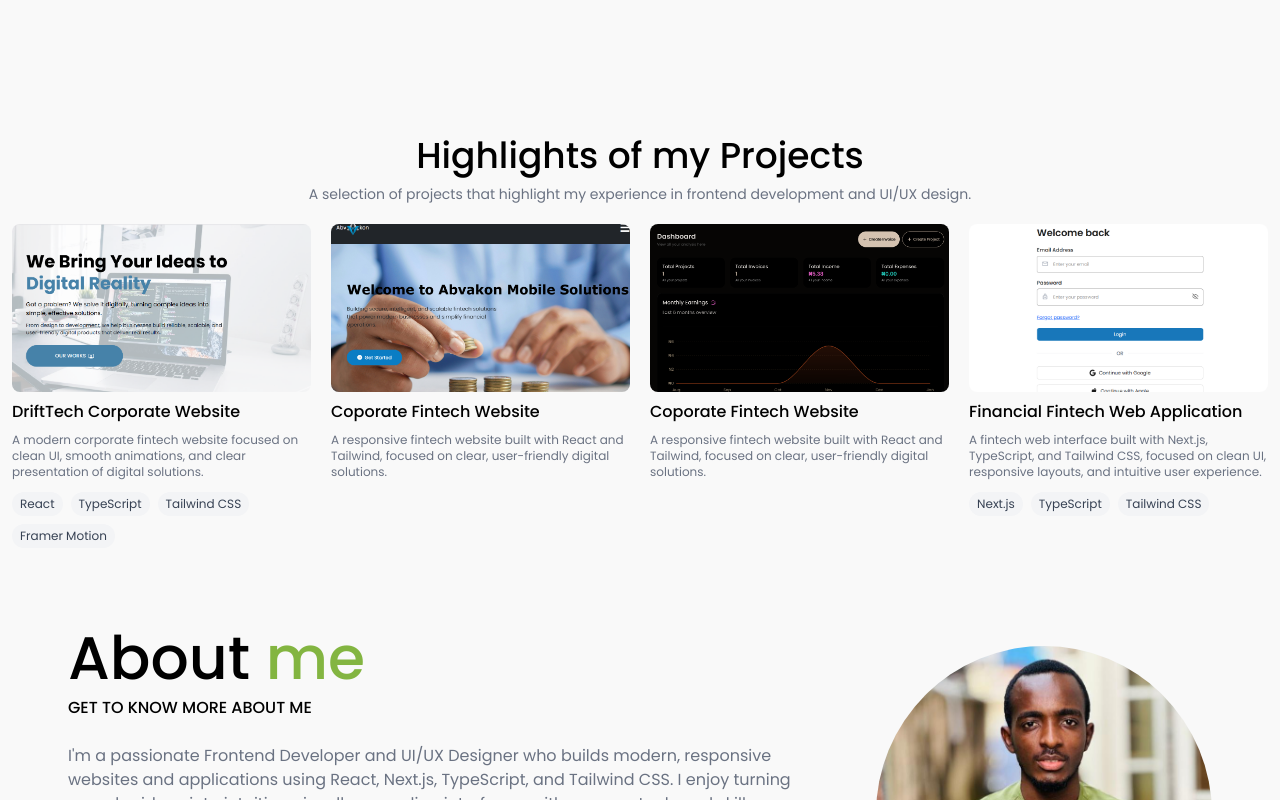
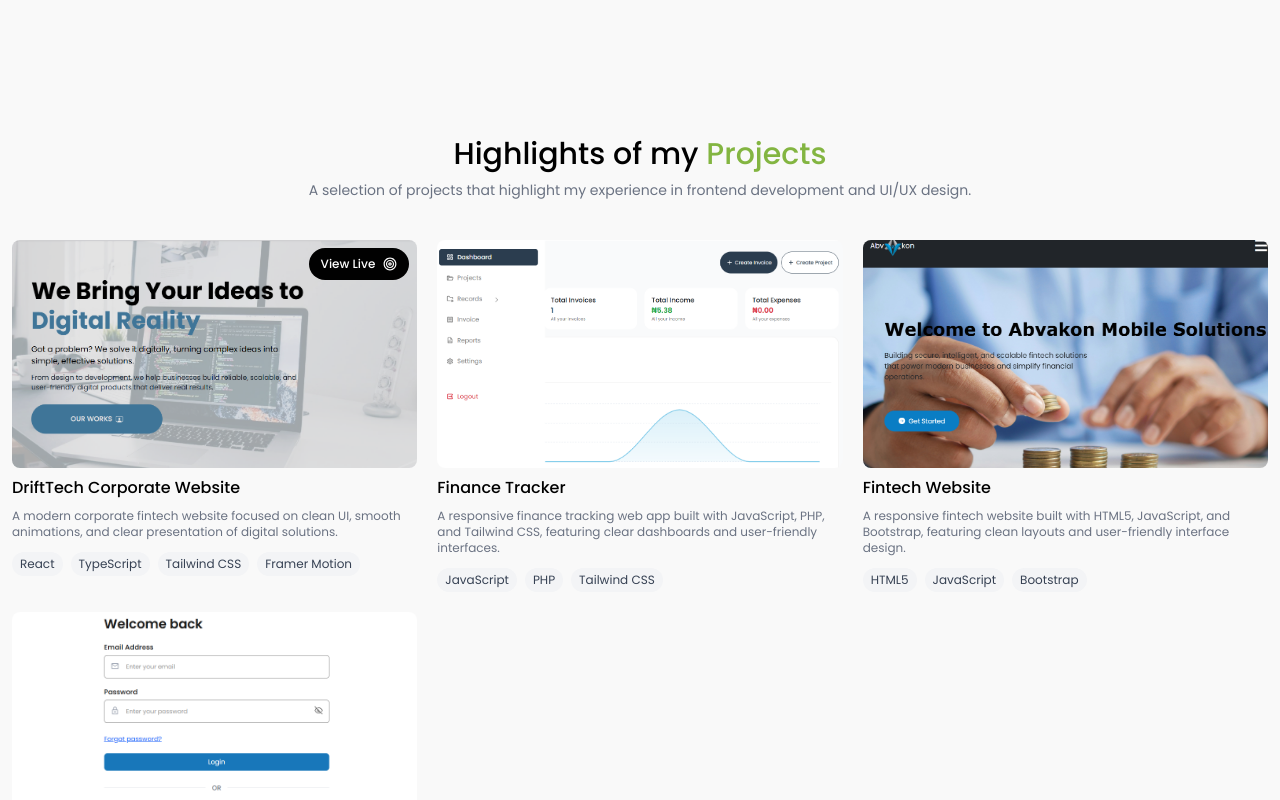
Before and after one commit to Joshua-olagunju/REACT-PORTFOLIO, a React (Vite) app: page / in a window 1280 px wide. Shown: the part 580-1380 px from the top of the page. Built offline with nearby package versions, Linux system fonts and the light colour scheme.

Commit message:
working on settings and the whole user details

```diff
--- a/src/pages/hero.tsx
+++ b/src/pages/hero.tsx
@@ -24,7 +24,7 @@ export function Hero() {
       <section id="home" className="  py-40  px-3">
         <div className=" flex flex-col items-center justify-center text-center   gap-2">
           <h2 className="text-5xl md:text-6xl font-[600] mb-2 max-w-3xl">
-            Where Code Meets Design
+            Where <span className="text-[#83b541]"> Code </span>Meets  <span className="text-[#83b541]">Design</span>
           </h2>
 
           <h2 className="text-xl md:text-2xl font-medium tracking-wide text-gray-600">
@@ -50,7 +50,7 @@ export function Hero() {
             text="Hire Me"
             buttonBackground="green"
             size="small"
-            className=" px-10 py-3"
+            className=" px-10 py-3 animate-pulse"
             icon={<IoChevronForward />}
           />
         </div>
--- a/src/pages/project.tsx
+++ b/src/pages/project.tsx
@@ -1,3 +1,5 @@
+import { Button } from "../components/button";
+import { CgMediaLive } from "react-icons/cg";
 // ==================================
 // Project Component
 // ==================================
@@ -8,8 +10,10 @@ export function Project() {
   return (
     <section id="projects" className="px-3">
       {/* Heading */}
-      <div className="flex flex-col items-center gap-2 justify-center max-w-2xl mx-auto text-center">
-        <h1 className="text-4xl font-[500] mb-0">Highlights of my Projects</h1>
+      <div className="flex flex-col items-center gap-2 justify-center max-w-2xl mx-auto text-start md:text-center">
+        <h1 className="text-3xl font-[500] mb-0">
+          Highlights of my <span className="text-[#83b541]">Projects</span>
+        </h1>
 
         <p className="text-sm text-gray-500">
           A selection of projects that highlight my experience in frontend
@@ -18,14 +22,27 @@ export function Project() {
       </div>
 
       {/* Grid */}
-      <div className="max-w-7xl mx-auto mt-5 grid grid-cols-1 md:grid-cols-2 lg:grid-cols-4 gap-10 md:gap-5">
+      <div className="max-w-7xl mx-auto mt-10 grid grid-cols-1 md:grid-cols-2 lg:grid-cols-3 gap-10 md:gap-5">
         <div>
-          <div className="rounded-lg overflow-hidden aspect-video">
-            <img
-              src="/drift-tech-web.vercel.app_.png"
-              alt="DriftTech Website"
-              className="w-full h-full object-cover"
-            />
+          <div className="relative">
+            <div className="rounded-lg overflow-hidden aspect-video ">
+              <img
+                src="/drift-tech-web.vercel.app_.png"
+                alt="DriftTech Website"
+                className="w-full h-full object-cover"
+              />
+            </div>
+            {/* Overlay */}
+            <div className="absolute inset-0 bg-black/10 rounded-lg"></div>
+            <div className="absolute top-2 right-2  ">
+              <Button
+                icon={<CgMediaLive />}
+                text="View Live"
+                buttonBackground="black"
+                size="small"
+                className="animate-pulse"
+              />
+            </div>
           </div>
 
           <div className="flex flex-col gap-2 mt-2">
@@ -55,37 +72,67 @@ export function Project() {
         </div>
 
         <div>
-          <div className="rounded-lg overflow-hidden  aspect-video">
+          <div className="rounded-lg overflow-hidden aspect-video">
             <img
-              src="/abvakonmobilesolutions.com_ (2).png"
-              alt="Project 3"
+              src="/corebooks.com.ng_DashboardPages_MainDashboard.php (2).png"
+              alt="Finance Tracker"
               className="w-full h-full object-cover"
             />
           </div>
           <div className="flex flex-col gap-2 mt-2">
-            <p className="font-[500]">Coporate Fintech Website</p>
+            <p className="font-[500]">Finance Tracker</p>
             <p className="text-xs text-gray-500">
-              A responsive fintech website built with React and Tailwind,
-              focused on clear, user-friendly digital solutions.
+              A responsive finance tracking web app built with JavaScript, PHP,
+              and Tailwind CSS, featuring clear dashboards and user-friendly
+              interfaces.
             </p>
+
+            {/* Tech Stack */}
+            <div className="flex flex-wrap gap-2 mt-1">
+              <span className="text-xs px-2 py-1 rounded-full bg-gray-100 text-gray-700">
+                JavaScript
+              </span>
+              <span className="text-xs px-2 py-1 rounded-full bg-gray-100 text-gray-700">
+                PHP
+              </span>
+              <span className="text-xs px-2 py-1 rounded-full bg-gray-100 text-gray-700">
+                Tailwind CSS
+              </span>
+            </div>
           </div>
         </div>
+
         <div>
-          <div className="rounded-lg overflow-hidden aspect-video ">
+          <div className="rounded-lg overflow-hidden aspect-video">
             <img
-              src="/corebooks.com.ng_DashboardPages_MainDashboard.php (1).png"
-              alt="Project 3"
-              className=" w-full h-full object-cover"
+              src="/abvakonmobilesolutions.com_ (2).png"
+              alt="Fintech Website"
+              className="w-full h-full object-cover"
             />
           </div>
           <div className="flex flex-col gap-2 mt-2">
-            <p className="font-[500]">Coporate Fintech Website</p>
+            <p className="font-[500]">Fintech Website</p>
             <p className="text-xs text-gray-500">
-              A responsive fintech website built with React and Tailwind,
-              focused on clear, user-friendly digital solutions.
+              A responsive fintech website built with HTML5, JavaScript, and
+              Bootstrap, featuring clean layouts and user-friendly interface
+              design.
             </p>
+
+            {/* Tech Stack */}
+            <div className="flex flex-wrap gap-2 mt-1">
+              <span className="text-xs px-2 py-1 rounded-full bg-gray-100 text-gray-700">
+                HTML5
+              </span>
+              <span className="text-xs px-2 py-1 rounded-full bg-gray-100 text-gray-700">
+                JavaScript
+              </span>
+              <span className="text-xs px-2 py-1 rounded-full bg-gray-100 text-gray-700">
+                Bootstrap
+              </span>
+            </div>
           </div>
         </div>
+
         <div>
           <div className="rounded-lg overflow-hidden aspect-video ">
             <img
```
Also changed, not shown: public/corebooks.com.ng_DashboardPages_MainDashboard.php (2).png (added).
